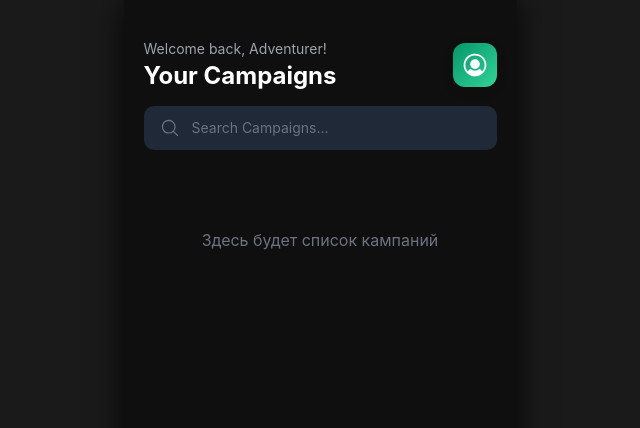
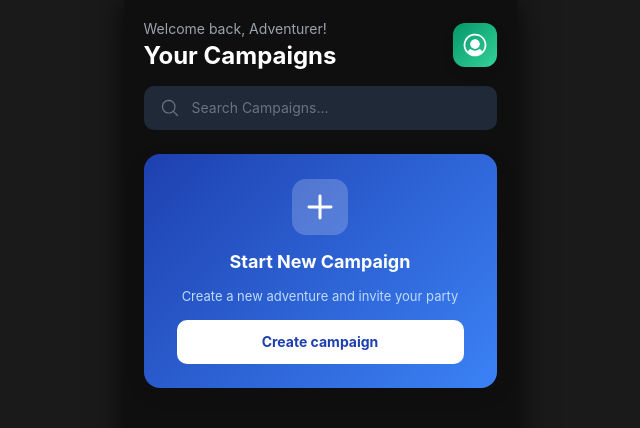
Before and after one commit to Whimsy-rat-trap/dnd-mobile-app, a React (Create React App) app: page /campaigns in a window 1280 px wide. Shown: the top 428 px of the page, without its empty margins (320-960 px from the left). Built offline with nearby package versions, Linux system fonts and the light colour scheme.

Commit message:
0.0.27.1 (more work on campaigns page)

```diff
--- a/src/pages/CampaignContainer.css
+++ b/src/pages/CampaignContainer.css
@@ -10,11 +10,8 @@
 .campaign-header {
     display: flex;
     flex-direction: column;
-    padding-top: 20px;
-    padding-bottom: 20px;
 }
 
-/* Header Top */
 .header-top {
     display: flex;
     justify-content: space-between;
@@ -57,7 +54,6 @@
     margin: 3px 0;
 }
 
-/* Search Bar */
 .search-bar {
     border-radius: 10px;
     padding: 0 16px;
@@ -75,7 +71,6 @@
     height: 20px;
     flex-shrink: 0;
     margin: 12px 0;
-    margin-left: 0;
 }
 
 .search-placeholder {
@@ -87,8 +82,83 @@
     line-height: 1;
 }
 
-/* Campaign Content */
+/* Content */
 .campaign-content {
     flex: 1;
-    padding-top: 20px;
+    display: flex;
+    flex-direction: column;
+    align-items: center;
+    padding-top: 0;
 }
+
+/* Create Campaign Card */
+.create-campaign-card {
+    border-radius: 16px;
+    padding: 24px;
+    width: 353px;
+    height: 234px;
+    box-shadow: 0 6px 20px 0 rgba(0, 0, 0, 0.1);
+    background: linear-gradient(315deg, #3b82f6 0%, #1e40af 100%);
+    display: flex;
+    flex-direction: column;
+    align-items: center;
+    justify-content: center;
+    gap: 16px;
+    margin-top: 24px;
+    box-sizing: border-box;
+}
+
+.create-icon-wrapper {
+    border-radius: 14px;
+    width: 56px;
+    height: 56px;
+    background: rgba(255, 255, 255, 0.2);
+    display: flex;
+    align-items: center;
+    justify-content: center;
+    flex-shrink: 0;
+}
+
+.create-title {
+    font-family: var(--font-family, -apple-system, BlinkMacSystemFont, 'Segoe UI', Roboto, sans-serif);
+    font-weight: 700;
+    font-size: 18px;
+    text-align: center;
+    color: #fff;
+    margin: 0;
+}
+
+.create-subtitle {
+    font-family: var(--font-family, -apple-system, BlinkMacSystemFont, 'Segoe UI', Roboto, sans-serif);
+    font-weight: 400;
+    font-size: 13px;
+    text-align: center;
+    color: #bfdbfe;
+    margin: 0;
+}
+
+.create-button {
+    border-radius: 10px;
+    width: 287px;
+    max-width: 287px;
+    height: 44px;
+    background: #fff;
+    border: none;
+    font-family: var(--font-family, -apple-system, BlinkMacSystemFont, 'Segoe UI', Roboto, sans-serif);
+    font-weight: 700;
+    font-size: 14px;
+    text-align: center;
+    color: #1e40af;
+    cursor: default;
+    margin: 0;
+    padding: 0;
+    box-sizing: border-box;
+    outline: none;
+    -webkit-appearance: none;
+}
+
+/* Campaign Section */
+.campaign-section {
+    width: 100%;
+    margin-top: 20px;
+}
--- a/src/pages/CampaignContainer.tsx
+++ b/src/pages/CampaignContainer.tsx
@@ -49,9 +49,31 @@ const CampaignContainer: React.FC = () => {
 
             {/* Campaign Content */}
             <div className="campaign-content">
-                <p style={{ color: '#6b7280', textAlign: 'center', marginTop: '40px' }}>
-                    Здесь будет список кампаний
-                </p>
+                {/* Create Campaign Card */}
+                <div className="create-campaign-card">
+                    <div className="create-icon-wrapper">
+                        <svg
+                            width="32"
+                            height="32"
+                            viewBox="0 0 32 32"
+                            fill="none"
+                            xmlns="http://www.w3.org/2000/svg"
+                        >
+                            <path
+                                d="M28.5 16C28.5 16.3978 28.342 16.7794 28.0607 17.0607C27.7794 17.342 27.3978 17.5 27 17.5H17.5V27C17.5 27.3978 17.342 27.7794 17.0607 28.0607C16.7794 28.342 16.3978 28.5 16 28.5C15.6022 28.5 15.2206 28.342 14.9393 28.0607C14.658 27.7794 14.5 27.3978 14.5 27V17.5H5C4.60218 17.5 4.22064 17.342 3.93934 17.0607C3.65804 16.7794 3.5 16.3978 3.5 16C3.5 15.6022 3.65804 15.2206 3.93934 14.9393C4.22064 14.658 4.60218 14.5 5 14.5H14.5V5C14.5 4.60218 14.658 4.22064 14.9393 3.93934C15.2206 3.65804 15.6022 3.5 16 3.5C16.3978 3.5 16.7794 3.65804 17.0607 3.93934C17.342 4.22064 17.5 4.60218 17.5 5V14.5H27C27.3978 14.5 27.7794 14.658 28.0607 14.9393C28.342 15.2206 28.5 15.6022 28.5 16Z"
+                                fill="white"
+                            />
+                        </svg>
+                    </div>
+                    <h2 className="create-title">Start New Campaign</h2>
+                    <p className="create-subtitle">Create a new adventure and invite your party</p>
+                    <button className="create-button">Create campaign</button>
+                </div>
+
+                {/* Campaign Section */}
+                <div className="campaign-section">
+
+                </div>
             </div>
         </div>
     );
```
